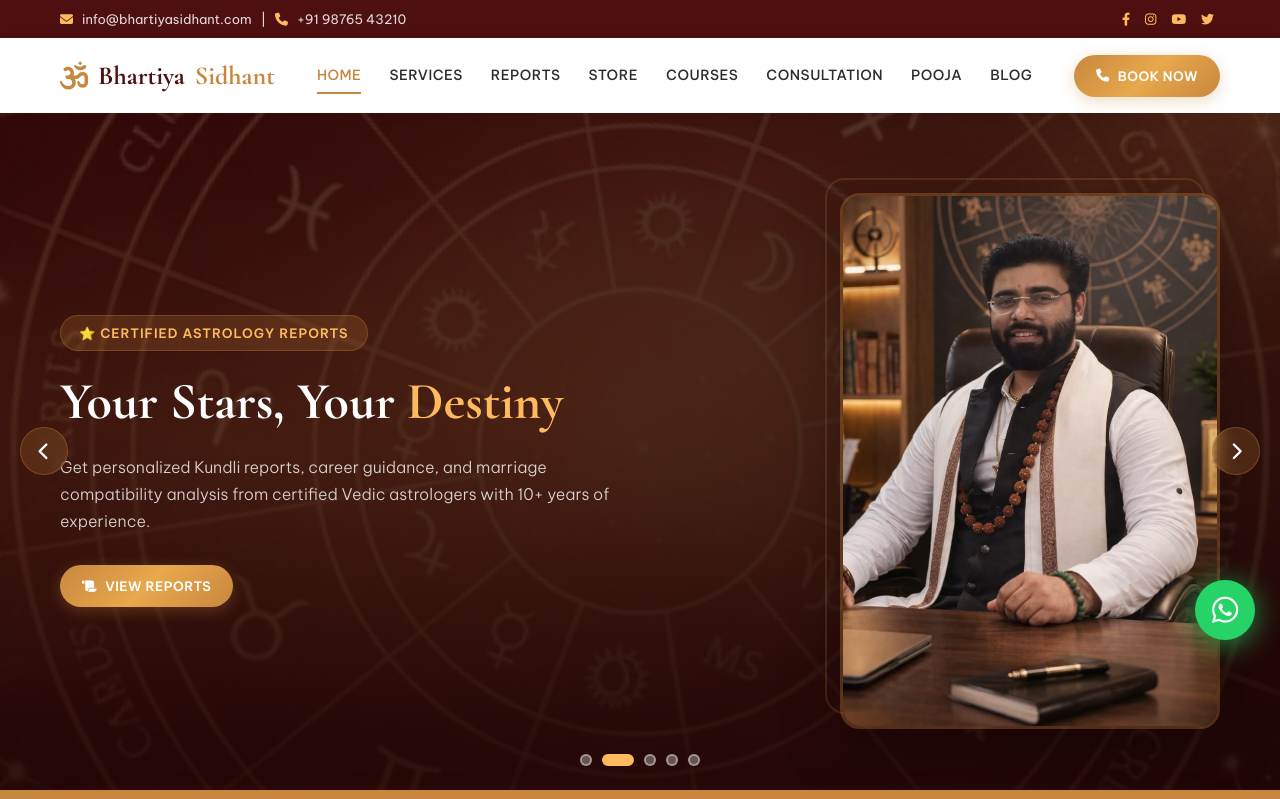
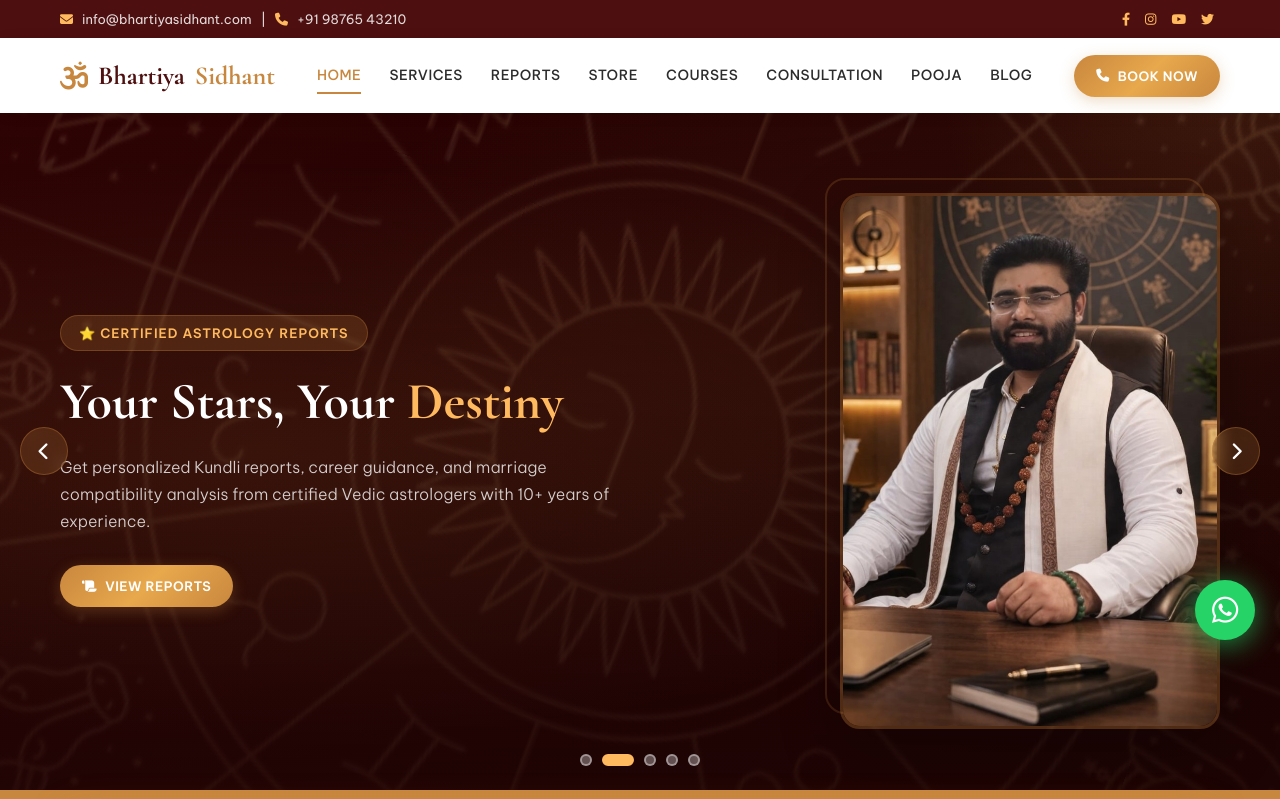
Before and after one commit to Karanjitbrahma/backend-frontend, a plain HTML site: page frontend/index.html in a window 1280 px wide. Shown: the top 799 px of the page. Drawn offline with nearby package versions, Linux system fonts and the light colour scheme; no server answers.

Commit message:
Replace hero rotating bg with zodiac wheel image

```diff
--- a/frontend/assets/css/styles.css
+++ b/frontend/assets/css/styles.css
@@ -87,11 +87,11 @@ header {
 .hero-bg-rotating {
     position: absolute;
     top: 50%; left: 50%;
-    width: 250vmax; height: 250vmax;
-    margin-top: -125vmax; margin-left: -125vmax;
-    background: url('../images/hero-bg.jpg') center/cover no-repeat;
+    width: 150vmax; height: 150vmax;
+    margin-top: -75vmax; margin-left: -75vmax;
+    background: url('../images/zodiac-wheel.png') center/contain no-repeat;
     z-index: 0;
-    opacity: 0.18;
+    opacity: 0.12;
     animation: rotateBg 120s linear infinite;
     will-change: transform;
     pointer-events: none;
```
Also changed, not shown: frontend/assets/images/zodiac-wheel.png (added).
